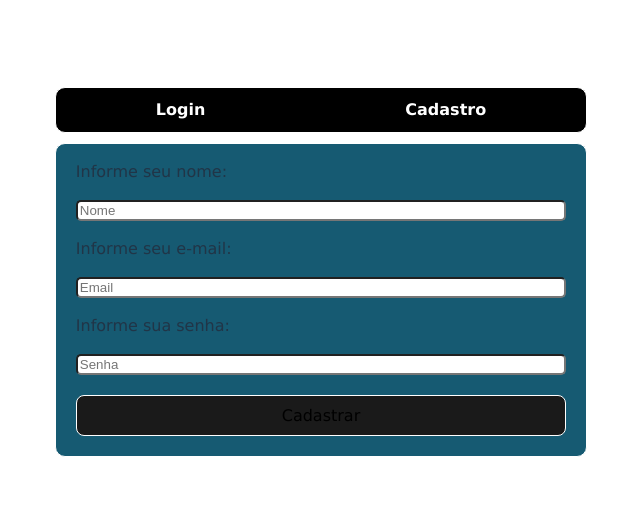
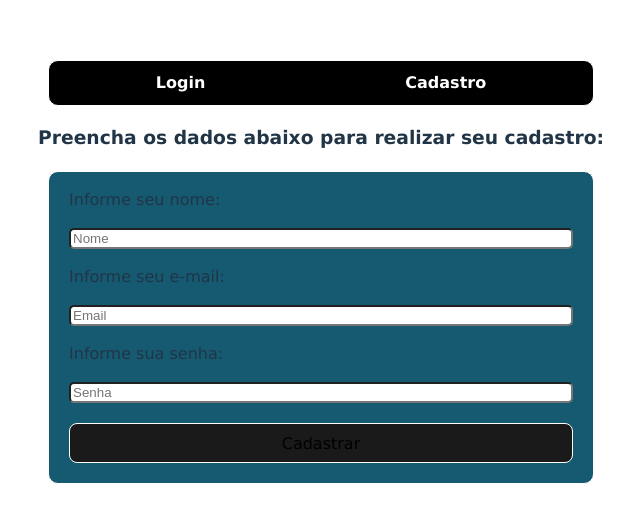
Before and after one commit to higorfranca96/front-gerenciador-tarefas, a React (Vite) app: page /register in a window 1280 px wide. Shown: the part 133-656 px from the top of the page, without its empty margins (319-959 px from the left). Built offline with nearby package versions, Linux system fonts and the light colour scheme.

Commit message:
ajuste títulos login e cadastro

```diff
--- a/src/pages/LoginPage.jsx
+++ b/src/pages/LoginPage.jsx
@@ -24,7 +24,7 @@ export default function LoginPage() {
   return (
     <>
         <div className='tituloLogin'>
-          <h2>Seja bem-vindo ao Gerenciador de Tarefas!</h2>
+          <h3>Seja bem-vindo ao Gerenciador de Tarefas!</h3>
         </div>
         <form className="form" onSubmit={handleSubmit}>
           <label className="formItem"><p>Email:</p></label>
--- a/src/pages/RegisterPage.jsx
+++ b/src/pages/RegisterPage.jsx
@@ -20,6 +20,10 @@ export default function RegisterPage() {
   };
 
   return (
+    <>
+      <div className='tituloLogin'>
+        <h3>Preencha os dados abaixo para realizar seu cadastro:</h3>
+      </div>
       <form className='form' onSubmit={handleSubmit}>
         <label className='formItem'><p>Informe seu nome:</p></label>
         <input className='formItem' placeholder="Nome" value={nome} onChange={(e) => setNome(e.target.value)} />
@@ -29,5 +33,6 @@ export default function RegisterPage() {
         <input className='formItem' placeholder="Senha" type="password" value={senha} onChange={(e) => setSenha(e.target.value)} />
         <button type="submit" className='button'>Cadastrar</button>
       </form>
+    </>
   );
 }
```
Lines whose indentation alone changed are shown as unchanged.
